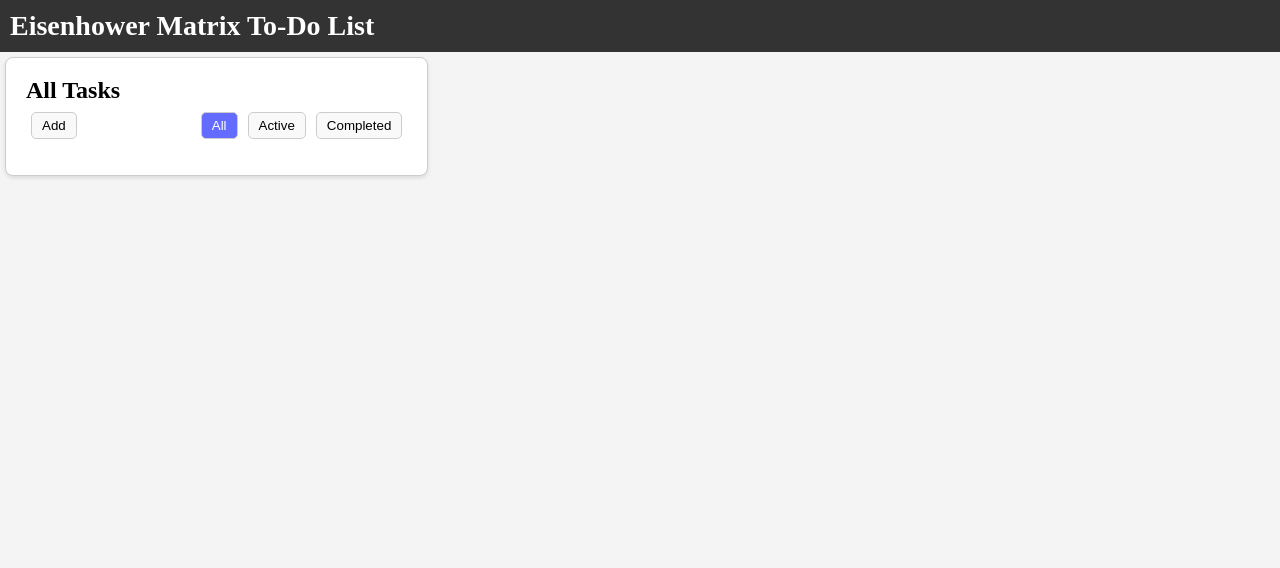
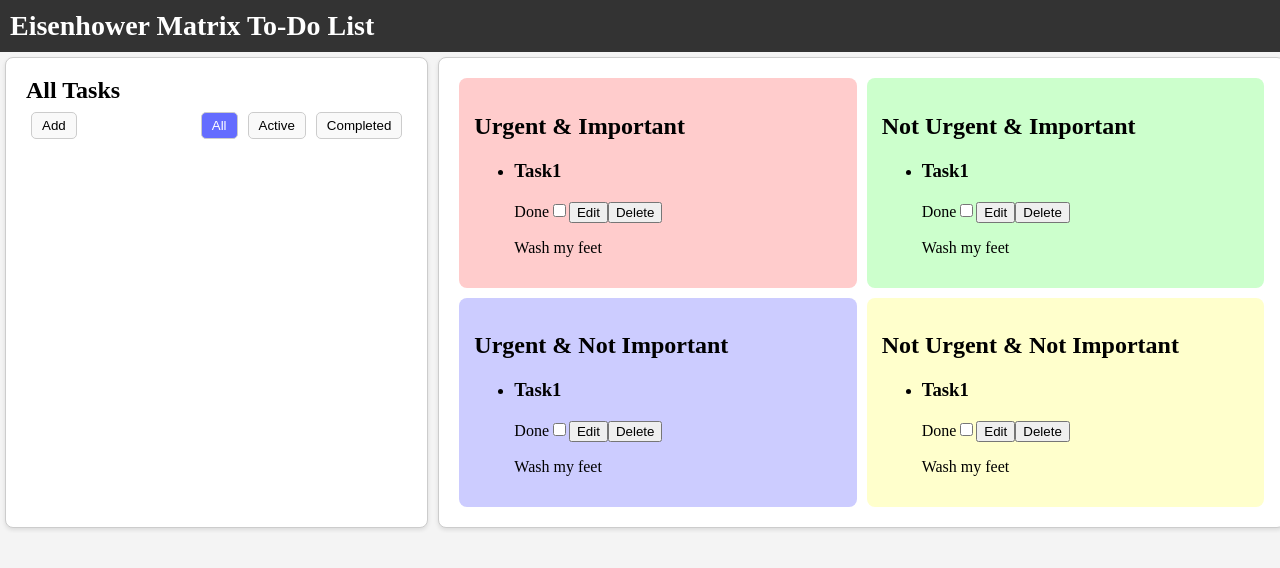
Before and after one commit to maksimpronin1991/GreenField-ToDo, a React (Vite) app: page /main in a window 1280 px wide. Shown: the top 568 px of the page. Built offline with nearby package versions, Linux system fonts and the light colour scheme.

Commit message:
feat: matrix

```diff
--- /dev/null
+++ b/src/components/matrix/matrix.css
@@ -0,0 +1,41 @@
+.matrix {
+    max-height: 100%;
+    overflow-y: auto;
+    border: 1px solid #ccc;
+    background-color: white;
+    padding: 20px;
+    border-radius: 8px;
+    box-shadow: 0 2px 4px rgba(0, 0, 0, 0.1);
+  }
+
+  .matrix {
+    max-height: 100%;
+    overflow-y: hidden;
+    display: grid;
+    grid-template-columns: 1fr 1fr;
+    grid-template-rows: 1fr 1fr;
+    gap: 10px;
+  }
+
+  .quadrant {
+    max-height: 100%;
+    overflow-y: auto;
+    padding: 15px;
+    border-radius: 8px;
+  }
+
+  .urgent-important {
+    background-color: #ffcccc;
+  }
+
+  .not-urgent-important {
+    background-color: #ccffcc;
+  }
+
+  .urgent-not-important {
+    background-color: #ccccff;
+  }
+
+  .not-urgent-not-important {
+    background-color: #ffffcc;
+  }
--- /dev/null
+++ b/src/components/matrix/matrix.jsx
@@ -0,0 +1,111 @@
+import "./matrix.css"
+export function Matrix(){
+    return (<div className="matrix">
+        <div className="quadrant urgent-important">
+          <h2>Urgent &amp; Important</h2>
+          <ul id="urgent-important-list">
+            <li className="tasks-list-item">
+              <div className="list-item-container">
+                <div className="list-item-top">
+                  <h3 className="list-item-title">Task1</h3>
+                  <div className="list-item-controllers">
+                    <label htmlFor="complete-checkbox">
+                      Done
+                      <input
+                        type="checkbox"
+                        className="complete-checkbox"
+                        id="complete-checkbox"
+                        name="complete-checkbox"
+                      />
+                    </label>
+                    <button className="edit-btn">Edit</button>
+                    <button className="delete-btn">Delete</button>
+                  </div>
+                </div>
+                <p className="list-item-description">Wash my feet</p>
+              </div>
+            </li>
+          </ul>
+        </div>
+        <div className="quadrant not-urgent-important">
+          <h2>Not Urgent &amp; Important</h2>
+          <ul id="not-urgent-important-list">
+            <li className="tasks-list-item">
+              <div className="list-item-container">
+                <div className="list-item-top">
+                  <h3 className="list-item-title">Task1</h3>
+                  <div className="list-item-controllers">
+                    <label htmlFor="complete-checkbox">
+                      Done
+                      <input
+                        type="checkbox"
+                        className="complete-checkbox"
+                        id="complete-checkbox"
+                        name="complete-checkbox"
+                      />
+                    </label>
+                    <button className="edit-btn">Edit</button>
+                    <button className="delete-btn">Delete</button>
+                  </div>
+                </div>
+                <p className="list-item-description">Wash my feet</p>
+              </div>
+            </li>
+          </ul>
+        </div>
+        <div className="quadrant urgent-not-important">
+          <h2>Urgent &amp; Not Important</h2>
+          <ul id="urgent-not-important-list">
+            <li className="tasks-list-item">
+              <div className="list-item-container">
+                <div className="list-item-top">
+                  <h3 className="list-item-title">Task1</h3>
+                  <div className="list-item-controllers">
+                    <label htmlFor="complete-checkbox">
+                      Done
+                      <input
+                        type="checkbox"
+                        className="complete-checkbox"
+                        id="complete-checkbox"
+                        name="complete-checkbox"
+                      />
+                    </label>
+                    <button className="edit-btn">Edit</button>
+                    <button className="delete-btn">Delete</button>
+                  </div>
+                </div>
+                <p className="list-item-description">Wash my feet</p>
+              </div>
+            </li>
+          </ul>
+        </div>
+        <div className="quadrant not-urgent-not-important">
+          <h2>Not Urgent &amp; Not Important</h2>
+          <ul id="not-urgent-not-important-list">
+            <li className="tasks-list-item">
+              <div className="list-item-container">
+                <div className="list-item-top">
+                  <h3 className="list-item-title">Task1</h3>
+                  <div className="list-item-controllers">
+                    <label htmlFor="complete-checkbox">
+                      Done
+                      <input
+                        type="checkbox"
+                        className="complete-checkbox"
+                        id="complete-checkbox"
+                        name="complete-checkbox"
+                      />
+                    </label>
+                    <button className="edit-btn">Edit</button>
+                    <button className="delete-btn">Delete</button>
+                  </div>
+                </div>
+                <p className="list-item-description">Wash my feet</p>
+              </div>
+            </li>
+          </ul>
+        </div>
+      </div>
+
+    )
+}
--- a/src/pages/main-page/main-page.css
+++ b/src/pages/main-page/main-page.css
@@ -8,7 +8,7 @@
   overflow: hidden;
 }
 
-  .main-title{
+.main-title {
   font-size: 28px;
   margin: 0;
   padding: 10px;
--- a/src/pages/main-page/main-page.jsx
+++ b/src/pages/main-page/main-page.jsx
@@ -1,4 +1,5 @@
 import { AllTasks } from "../../components/all-tasks/all-tasks"
+import { Matrix } from "../../components/matrix/matrix"
 import "./main-page.css"
 
 
@@ -8,7 +9,8 @@ export function MainPage() {
         <div>
             <h1 className="main-title">Eisenhower Matrix To-Do List</h1>
             <div className="container">
-                <AllTasks/>
+                <AllTasks />
+                <Matrix />
             </div>
         </div>
     )
```
Lines whose indentation alone changed are shown as unchanged.
